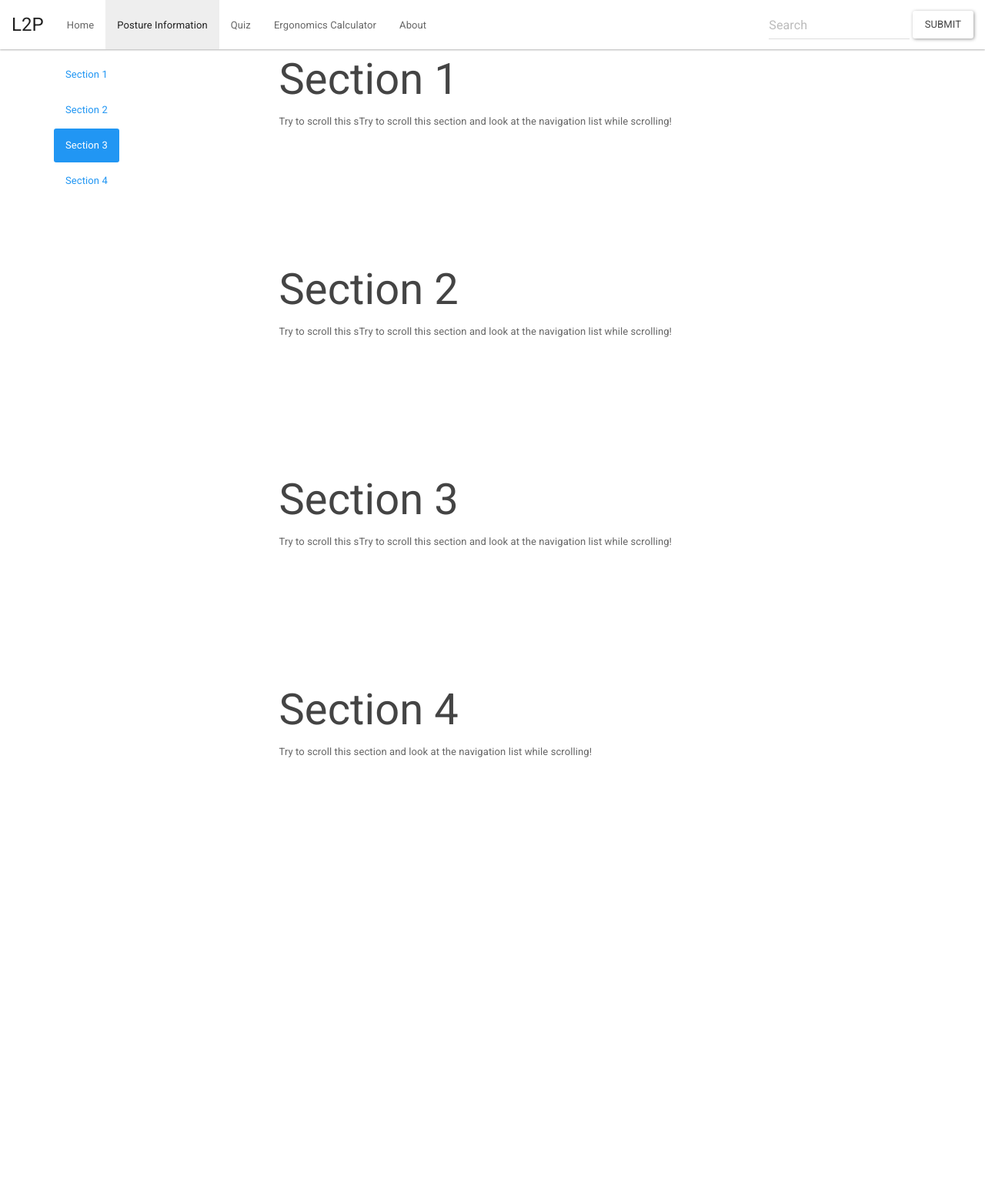
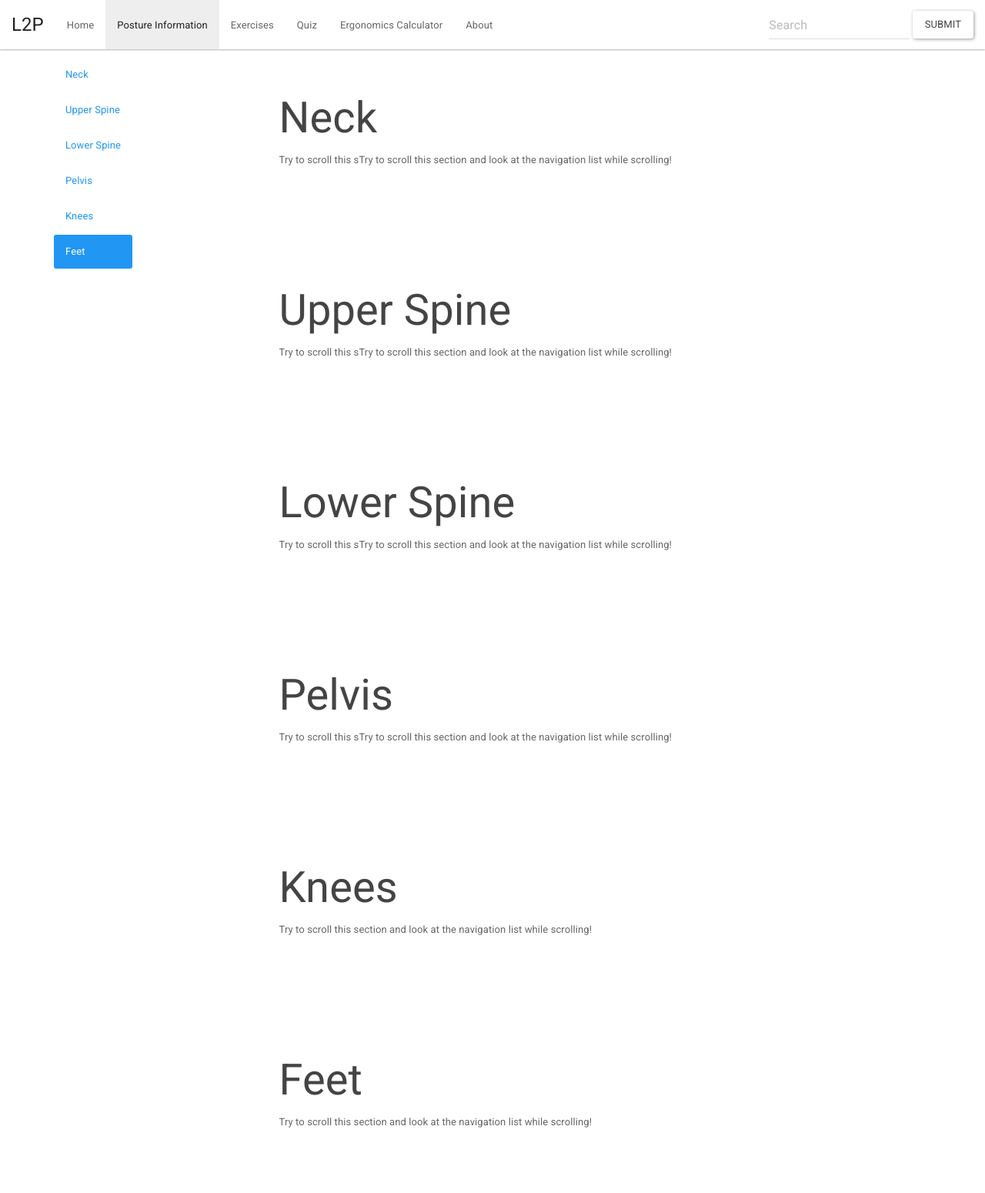
Before and after one commit to GarethMcFarlane/L2P, a plain HTML site: page info.html in a window 1280 px wide. Shown: the whole page at 77% size. Before the commit the page ends 1142 px from the top, so only its background shows below. Drawn offline with Linux system fonts and the light colour scheme.

Commit message:
Scrollbars working, new exercises

```diff
--- a/info.html
+++ b/info.html
@@ -8,6 +8,8 @@
 <link rel="stylesheet" href="./index_files/bootstrap.css" media="screen">
 <link rel="stylesheet" href="./index_files/custom.min.css">
 <script src="./index_files/jquery-1.10.2.min.js"></script>
+
+
 
 
 <style>
@@ -22,16 +24,18 @@
       height: 250px;
   }
 
+  .scrollsection {
+    padding-top:50px;
+  }
+</style>
 
-</style>
+
+
 <!-- HTML5 shim and Respond.js IE8 support of HTML5 elements and media queries -->
     <!--[if lt IE 9]>
       <script src="../bower_components/html5shiv/dist/html5shiv.js"></script>
       <script src="../bower_components/respond/dest/respond.min.js"></script>
       <![endif]-->
-<script>
-//$('body').scrollspy({target: '#myScrollspy', offset:50});
-</script>
     </head>
     <body data-spy="scroll" data-target="#myScrollspy" data-offset="200">
       <nav class="navbar navbar-default navbar-fixed-top">
@@ -52,6 +56,7 @@
           <ul class="nav navbar-nav">
             <li><a href="index.html">Home</a></li>
             <li class="active"><a href="#">Posture Information<span class="sr-only">(current)</span></a></li>
+            <li><a href="exercises.html">Exercises</a></li>
             <li><a href="quiz.html">Quiz</a></li>
             <li><a href="calculator.html">Ergonomics Calculator</a></li>
             <li><a href="about.html">About</a></li>
@@ -71,27 +76,37 @@
       <div class="row">
         <nav class="col-sm-3" id="myScrollspy">
           <ul class="nav nav-pills nav-stacked">
-            <li class="active"><a href="#section1">Section 1</a></li>
-            <li><a href="#section2">Section 2</a></li>
-            <li><a href="#section3">Section 3</a></li>
-            <li><a href="#seciont4">Section 4</a></li>
+            <li class="active"><a href="#neck">Neck</a></li>
+            <li><a href="#upperspine">Upper Spine</a></li>
+            <li><a href="#lowerspine">Lower Spine</a></li>
+            <li><a href="#pelvis">Pelvis</a></li>
+            <li><a href="#knees">Knees</a></li>
+            <li><a href="#feet">Feet</a></li>
           </ul>
         </nav>
         <div class="col-sm-9">
-          <div id="section1">
-            <h1>Section 1</h1>
+          <div class="scrollsection" id="neck">
+            <h1>Neck</h1>
             <p>Try to scroll this sTry to scroll this section and look at the navigation list while scrolling!</p>
           </div>
-          <div id="section2">
-            <h1>Section 2</h1>
+          <div class="scrollsection" id="upperspine">
+            <h1>Upper Spine</h1>
             <p>Try to scroll this sTry to scroll this section and look at the navigation list while scrolling!</p>
           </div>
-          <div id="section3">
-            <h1>Section 3</h1>
+          <div class="scrollsection" id="lowerspine">
+            <h1>Lower Spine</h1>
             <p>Try to scroll this sTry to scroll this section and look at the navigation list while scrolling!</p>
           </div>
-          <div id="section4">
-            <h1>Section 4</h1>
+          <div class="scrollsection" id="pelvis">
+            <h1>Pelvis</h1>
+            <p>Try to scroll this sTry to scroll this section and look at the navigation list while scrolling!</p>
+          </div>
+          <div class="scrollsection" id="knees">
+            <h1>Knees</h1>
+            <p>Try to scroll this section and look at the navigation list while scrolling!</p>
+          </div>
+          <div class="scrollsection" id="feet">
+            <h1>Feet</h1>
             <p>Try to scroll this section and look at the navigation list while scrolling!</p>
           </div>
         </div>
```
Also changed, not shown: about.html (+1 -0 lines), calculator.html (+1 -0 lines), exercises.html (added, +119 -0 lines), index.html (+14 -2 lines), quiz.html (+1 -0 lines), goodposture.jpg (added).
